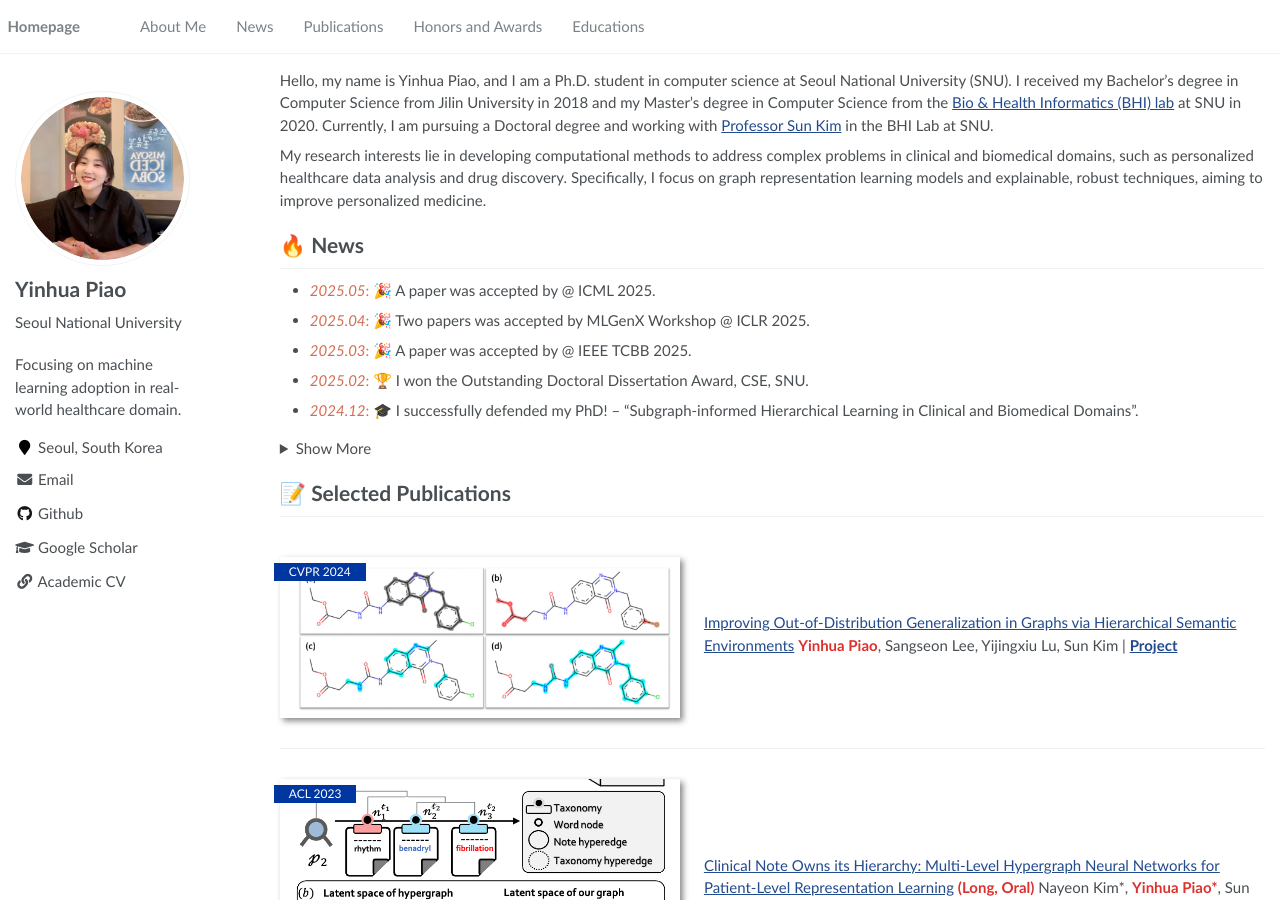
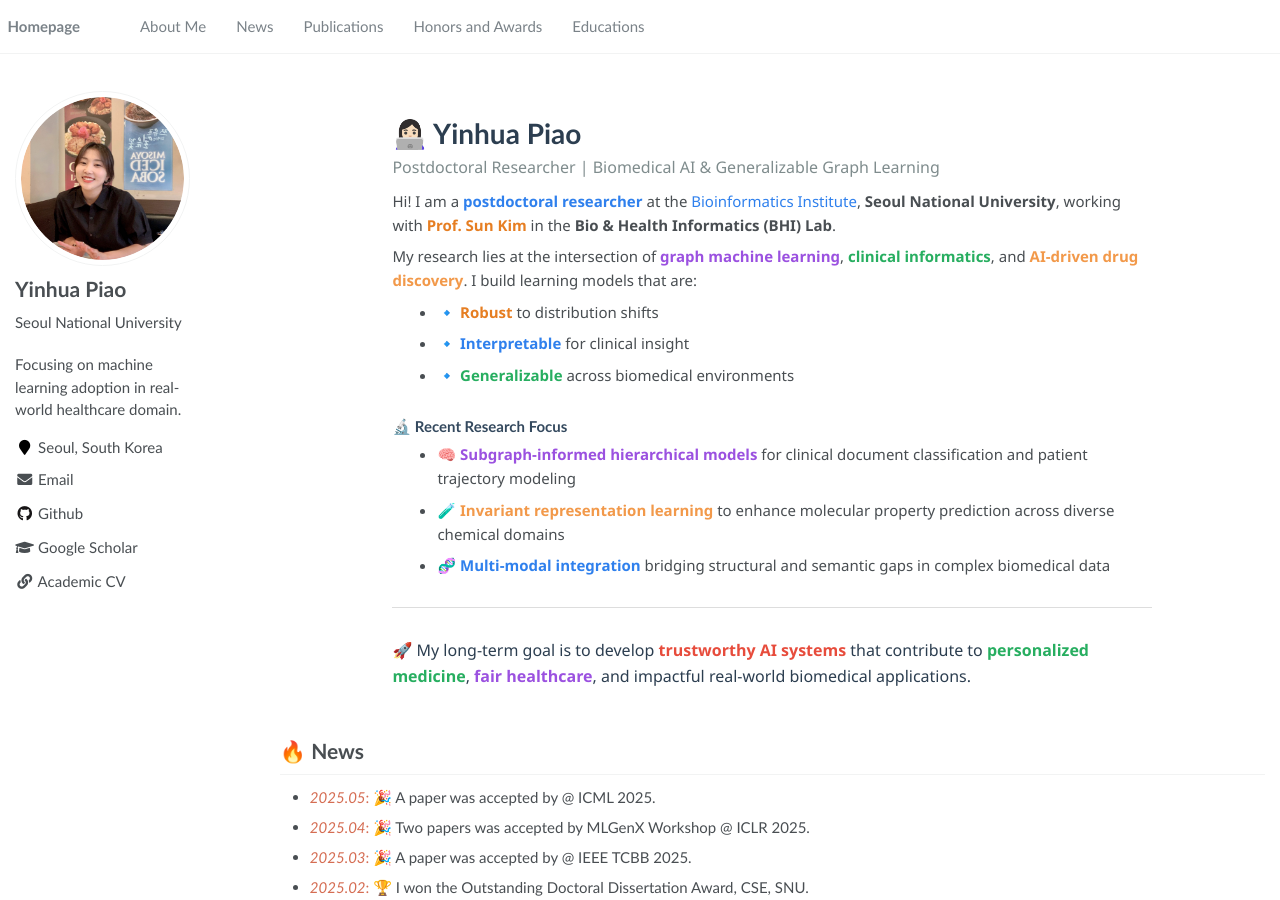
Before and after one commit to qkrdmsghk/qkrdmsghk.github.io, a Jekyll site: the page built from _pages/about.md, in a window 1280 px wide and 900 px high. Built offline with Jekyll 4.4.1, drawn with Linux system fonts in a browser that asks for light colours.

Commit message:
Update about.md

```diff
--- a/_pages/about.md
+++ b/_pages/about.md
@@ -8,12 +8,53 @@ redirect_from:
   - /about.html
 ---
 
+<div style="font-family: 'Segoe UI', Roboto, sans-serif; line-height: 1.6; max-width: 800px; margin: auto; padding: 20px;">
 
-<span class='anchor' id='about-me'></span>
-Hello, my name is Yinhua Piao, and I am a Ph.D. student in computer science at Seoul National University (SNU). I received my Bachelor’s degree in Computer Science from Jilin University in 2018 and my Master’s degree in Computer Science from the [Bio & Health Informatics (BHI) lab](https://bhi-kimlab.github.io/) at SNU in 2020. Currently, I am pursuing a Doctoral degree and working with [Professor Sun Kim](https://bhi-kimlab.github.io/members/sun_kim.html) in the BHI Lab at SNU.
+  <h2 style="font-size: 28px; color: #2C3E50; margin-bottom: 5px;">👩🏻‍💻 Yinhua Piao</h2>
+  <p style="font-size: 16px; color: #7F8C8D; margin-top: 0;">Postdoctoral Researcher | Biomedical AI & Generalizable Graph Learning</p>
 
-My research interests lie in developing computational methods to address complex problems in clinical and biomedical domains, such as personalized healthcare data analysis and drug discovery. Specifically, I focus on graph representation learning models and explainable, robust techniques, aiming to improve personalized medicine.
+  <p>Hi! I am a <span style="color:#2F80ED; font-weight:bold;">postdoctoral researcher</span> at the
+    <span style="color:#2F80ED;">Bioinformatics Institute</span>,
+    <strong>Seoul National University</strong>, working with
+    <a href="https://bhi-kimlab.github.io/" target="_blank" style="color:#E67E22; text-decoration:none;"><strong>Prof. Sun Kim</strong></a>
+    in the <strong>Bio & Health Informatics (BHI) Lab</strong>.
+  </p>
+  <p>My research lies at the intersection of
+    <span style="color:#9B51E0; font-weight:bold;">graph machine learning</span>,
+    <span style="color:#27AE60; font-weight:bold;">clinical informatics</span>, and
+    <span style="color:#F2994A; font-weight:bold;">AI-driven drug discovery</span>.
+    I build learning models that are:
+  </p>
 
+  <ul style="margin-left: 1em;">
+    <li>🔹 <strong style="color:#E67E22;">Robust</strong> to distribution shifts</li>
+    <li>🔹 <strong style="color:#2F80ED;">Interpretable</strong> for clinical insight</li>
+    <li>🔹 <strong style="color:#27AE60;">Generalizable</strong> across biomedical environments</li>
+  </ul>
+
+  <h3 style="color:#34495E; margin-top: 30px;">🔬 Recent Research Focus</h3>
+  <ul style="margin-left: 1em;">
+    <li>🧠 <strong style="color:#9B51E0;">Subgraph-informed hierarchical models</strong>
+      for clinical document classification and patient trajectory modeling
+    </li>
+    <li>🧪 <strong style="color:#F2994A;">Invariant representation learning</strong>
+      to enhance molecular property prediction across diverse chemical domains
+    </li>
+    <li>🧬 <strong style="color:#2F80ED;">Multi-modal integration</strong>
+      bridging structural and semantic gaps in complex biomedical data
+    </li>
+  </ul>
+
+  <hr style="margin: 30px 0; border: none; border-top: 1px solid #ddd;">
+
+  <p style="font-size: 16px; color:#2C3E50;">
+    🚀 My long-term goal is to develop <strong style="color:#E74C3C;">trustworthy AI systems</strong>
+    that contribute to <strong style="color:#27AE60;">personalized medicine</strong>,
+    <strong style="color:#9B51E0;">fair healthcare</strong>, and impactful real-world biomedical applications.
+  </p>
+
+</div>
+<!-- <span class='anchor' id='about-me'></span> -->
 <!-- My research interest includes neural machine translation and computer vision. I have published more than 100 papers at the top international AI conferences with total <a href='https://scholar.google.com/citations?user=mQEG6VcAAAAJ'>google scholar citations <strong><span id='total_cit'>??+</span></strong></a> (You can also use google scholar badge <a href='https://scholar.google.com/citations?user=mQEG6VcAAAAJ'><img src="https://img.shields.io/endpoint?url={{ url | url_encode }}&logo=Google%20Scholar&labelColor=f6f6f6&color=9cf&style=flat&label=citations"></a>). -->
 
 
```
